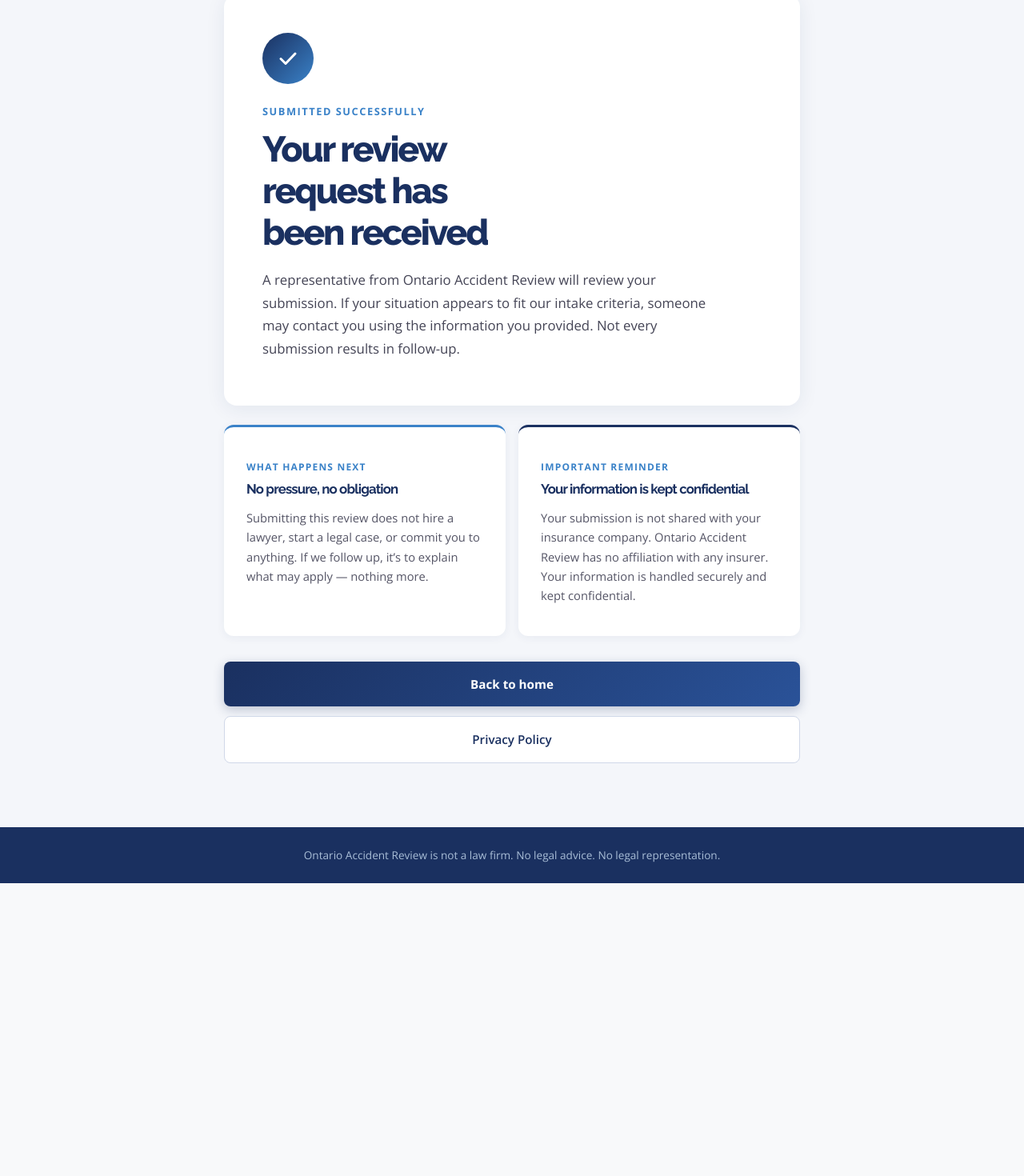
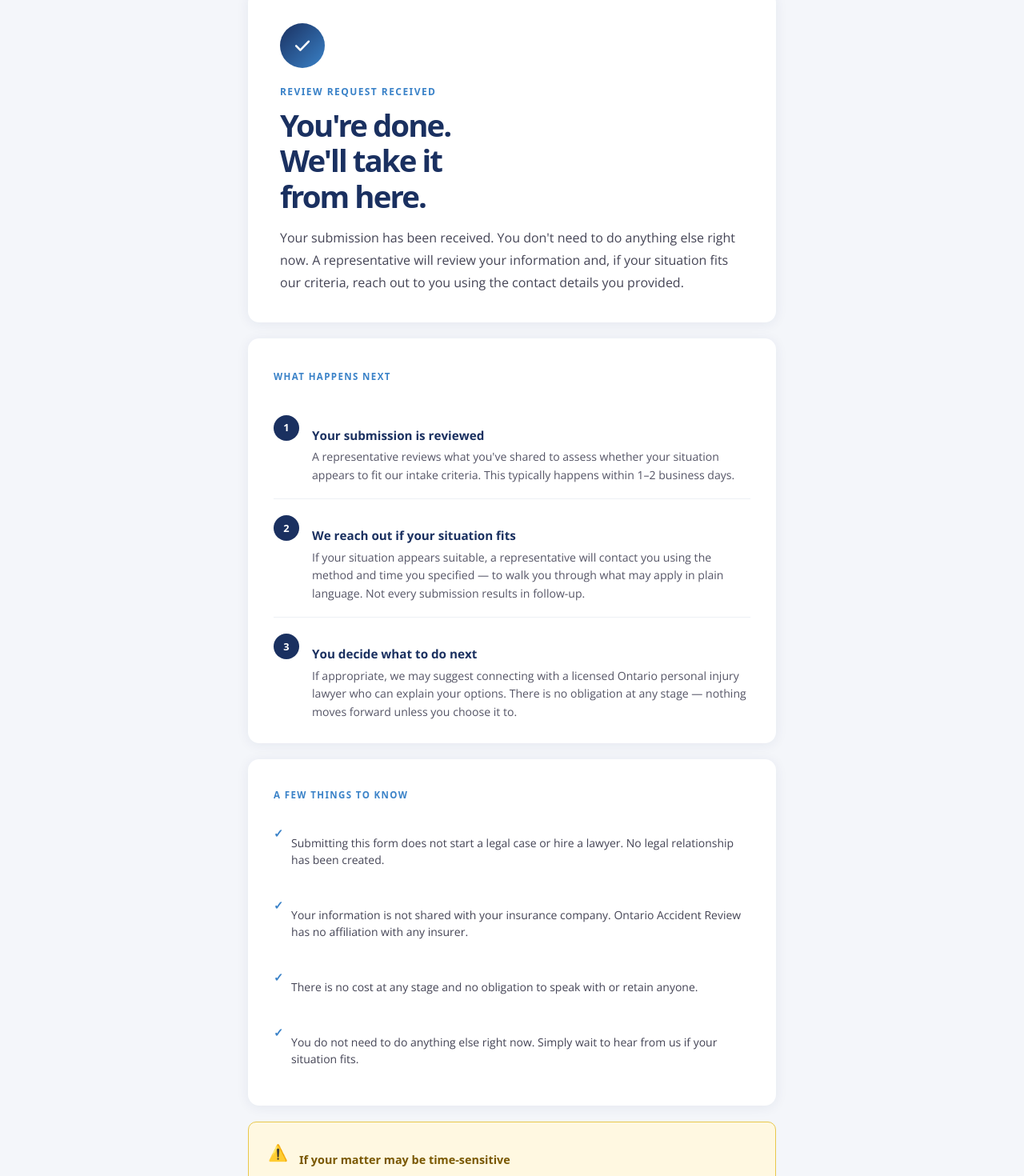
Before and after one commit to jyoung905/OARreal, a Next.js app: page /thank-you in a window 1280 px wide. Shown: the part 140-1610 px from the top of the page at 80% size. Before the commit the page ends 1244 px from the top, so only its background shows below. Built offline with nearby package versions, Linux system fonts and the light colour scheme.

Commit message:
Confirmation page: full rebuild — what happens next, timeline, reassurance, urgency callout, FAQ + contact links

```diff
--- a/app/thank-you/page.tsx
+++ b/app/thank-you/page.tsx
@@ -4,9 +4,9 @@
 import TrackLead from '@/components/TrackLead';
 
 export const metadata = {
-  title: 'Thank You | Ontario Accident Review',
+  title: 'Review Request Received | Ontario Accident Review',
   description:
-    'Your Ontario Accident Review request has been received. A representative may follow up after the submission is reviewed.',
+    'Your Ontario Accident Review request has been received. A representative will review your submission. No obligation, no legal case started.',
   robots: {
     index: false,
     follow: false
@@ -33,100 +33,124 @@
         </div>
       </header>
 
-      <main style={{ background: '#f4f6fa', minHeight: '100vh', padding: 'clamp(32px,6vw,60px) 16px clamp(48px,8vw,80px)' }}>
-        <div style={{ maxWidth: 720, margin: '0 auto' }}>
+      <style>{`
+        .ty-card { background: #fff; border-radius: 14px; box-shadow: 0 2px 16px rgba(26,48,96,0.07); }
+        .ty-step { display: flex; gap: 16px; align-items: flex-start; padding: 18px 0; border-bottom: 1px solid #edf0f5; }
+        .ty-step:last-child { border-bottom: none; padding-bottom: 0; }
+        .ty-num { width: 32px; height: 32px; border-radius: 50%; background: #1a3060; color: #fff; font-weight: 800; font-size: 0.8rem; display: flex; align-items: center; justify-content: center; flex-shrink: 0; margin-top: 2px; font-family: system-ui, sans-serif; }
+        .ty-step-title { font-weight: 700; color: #1a3060; font-size: 0.95rem; margin-bottom: 4px; }
+        .ty-step-body { color: #556; font-size: 0.88rem; line-height: 1.6; margin: 0; }
+        .ty-urgent { background: #fff8e1; border: 1px solid #e8c84a; border-radius: 10px; padding: 20px 24px; display: flex; gap: 14px; align-items: flex-start; }
+        .ty-reassure { display: flex; align-items: flex-start; gap: 10px; padding: 10px 0; }
+        .ty-reassure-text { font-size: 0.875rem; color: #445; line-height: 1.5; }
+        @media (max-width: 480px) {
+          .ty-main-card { padding: 28px 20px 24px !important; }
+          .ty-section { padding: 20px !important; }
+        }
+      `}</style>
 
-          {/* Success card */}
-          <div style={{
-            background: '#fff',
-            borderRadius: 16,
-            padding: '48px 48px 40px',
-            boxShadow: '0 4px 24px rgba(26,48,96,0.08)',
-            marginBottom: 24
-          }}>
-            {/* Icon */}
-            <div style={{
-              width: 64, height: 64, borderRadius: '50%',
-              background: 'linear-gradient(135deg, #1a3060 0%, #3a82c8 100%)',
-              display: 'flex', alignItems: 'center', justifyContent: 'center',
-              marginBottom: 24
-            }}>
-              <svg width="30" height="30" viewBox="0 0 30 30" fill="none">
+      <main style={{ background: '#f4f6fa', minHeight: '100vh', padding: 'clamp(28px,5vw,56px) 16px clamp(48px,8vw,80px)' }}>
+        <div style={{ maxWidth: 660, margin: '0 auto', display: 'flex', flexDirection: 'column', gap: 20 }}>
+
+          {/* ── Hero confirmation card ── */}
+          <div className="ty-card ty-main-card" style={{ padding: '40px 40px 36px' }}>
+            <div style={{ width: 56, height: 56, borderRadius: '50%', background: 'linear-gradient(135deg, #1a3060 0%, #3a82c8 100%)', display: 'flex', alignItems: 'center', justifyContent: 'center', marginBottom: 20 }}>
+              <svg width="26" height="26" viewBox="0 0 30 30" fill="none">
                 <path d="M6 15.5l6 6L24 9" stroke="#fff" strokeWidth="3" strokeLinecap="round" strokeLinejoin="round"/>
               </svg>
             </div>
 
-            <p style={{ color: '#3a82c8', fontWeight: 700, fontSize: '0.8rem', letterSpacing: '0.12em', textTransform: 'uppercase', marginBottom: 12 }}>
-              Submitted Successfully
+            <p style={{ color: '#3a82c8', fontWeight: 700, fontSize: '0.75rem', letterSpacing: '0.12em', textTransform: 'uppercase', marginBottom: 10, fontFamily: 'system-ui, sans-serif' }}>
+              Review request received
             </p>
-            <h1 style={{ color: '#1a3060', fontSize: 'clamp(2rem, 5vw, 2.8rem)', fontWeight: 800, lineHeight: 1.15, marginBottom: 20 }}>
-              Your review request has been received
+            <h1 style={{ color: '#1a3060', fontSize: 'clamp(1.75rem, 4vw, 2.4rem)', fontWeight: 800, lineHeight: 1.15, marginBottom: 16, fontFamily: 'system-ui, sans-serif' }}>
+              You&apos;re done. We&apos;ll take it from here.
             </h1>
-            <p style={{ color: '#445', fontSize: '1.05rem', lineHeight: 1.7, maxWidth: 560 }}>
-              A representative from Ontario Accident Review will review your submission. If
-              your situation appears to fit our intake criteria, someone may contact you
-              using the information you provided. Not every submission results in follow-up.
+            <p style={{ color: '#445', fontSize: '1rem', lineHeight: 1.75, margin: 0 }}>
+              Your submission has been received. You don&apos;t need to do anything else right now.
+              A representative will review your information and, if your situation fits our criteria,
+              reach out to you using the contact details you provided.
             </p>
           </div>
 
-          {/* Info panels */}
-          <div style={{ display: 'grid', gridTemplateColumns: 'repeat(auto-fit,minmax(260px,1fr))', gap: 16, marginBottom: 32 }}>
+          {/* ── What happens next ── */}
+          <div className="ty-card ty-section" style={{ padding: '28px 32px' }}>
+            <p style={{ color: '#3a82c8', fontWeight: 700, fontSize: '0.72rem', letterSpacing: '0.12em', textTransform: 'uppercase', marginBottom: 18, fontFamily: 'system-ui, sans-serif' }}>What happens next</p>
 
-            <div style={{ background: '#fff', borderRadius: 12, padding: '28px 28px 24px', boxShadow: '0 2px 12px rgba(26,48,96,0.06)', borderTop: '3px solid #3a82c8' }}>
-              <p style={{ color: '#3a82c8', fontWeight: 700, fontSize: '0.75rem', letterSpacing: '0.1em', textTransform: 'uppercase', marginBottom: 10 }}>
-                What happens next
-              </p>
-              <h3 style={{ color: '#1a3060', fontWeight: 700, fontSize: '1.05rem', marginBottom: 10 }}>
-                No pressure, no obligation
-              </h3>
-              <p style={{ color: '#556', fontSize: '0.92rem', lineHeight: 1.65 }}>
-                Submitting this review does not hire a lawyer, start a legal case, or commit
-                you to anything. If we follow up, it’s to explain what may apply — nothing more.
+            <div className="ty-step">
+              <div className="ty-num">1</div>
+              <div>
+                <p className="ty-step-title">Your submission is reviewed</p>
+                <p className="ty-step-body">A representative reviews what you&apos;ve shared to assess whether your situation appears to fit our intake criteria. This typically happens within 1&ndash;2 business days.</p>
+              </div>
+            </div>
+
+            <div className="ty-step">
+              <div className="ty-num">2</div>
+              <div>
+                <p className="ty-step-title">We reach out if your situation fits</p>
+                <p className="ty-step-body">If your situation appears suitable, a representative will contact you using the method and time you specified &mdash; to walk you through what may apply in plain language. Not every submission results in follow-up.</p>
+              </div>
+            </div>
+
+            <div className="ty-step">
+              <div className="ty-num">3</div>
+              <div>
+                <p className="ty-step-title">You decide what to do next</p>
+                <p className="ty-step-body">If appropriate, we may suggest connecting with a licensed Ontario personal injury lawyer who can explain your options. There is no obligation at any stage &mdash; nothing moves forward unless you choose it to.</p>
+              </div>
+            </div>
+          </div>
+
+          {/* ── Reassurance block ── */}
+          <div className="ty-card ty-section" style={{ padding: '24px 32px' }}>
+            <p style={{ color: '#3a82c8', fontWeight: 700, fontSize: '0.72rem', letterSpacing: '0.12em', textTransform: 'uppercase', marginBottom: 16, fontFamily: 'system-ui, sans-serif' }}>A few things to know</p>
+            {[
+              { icon: '✓', text: 'Submitting this form does not start a legal case or hire a lawyer. No legal relationship has been created.' },
+              { icon: '✓', text: 'Your information is not shared with your insurance company. Ontario Accident Review has no affiliation with any insurer.' },
+              { icon: '✓', text: 'There is no cost at any stage and no obligation to speak with or retain anyone.' },
+              { icon: '✓', text: 'You do not need to do anything else right now. Simply wait to hear from us if your situation fits.' },
+            ].map((item, i) => (
+              <div key={i} className="ty-reassure">
+                <span style={{ color: '#3a82c8', fontWeight: 800, fontSize: '0.9rem', flexShrink: 0, marginTop: 1 }}>{item.icon}</span>
+                <p className="ty-reassure-text">{item.text}</p>
+              </div>
+            ))}
+          </div>
+
+          {/* ── Urgent/time-sensitive callout ── */}
+          <div className="ty-urgent">
+            <span style={{ fontSize: '1.25rem', flexShrink: 0, marginTop: 2 }}>⚠️</span>
+            <div>
+              <p style={{ fontWeight: 700, color: '#7a5800', fontSize: '0.9rem', marginBottom: 6, fontFamily: 'system-ui, sans-serif' }}>If your matter may be time-sensitive</p>
+              <p style={{ color: '#7a5800', fontSize: '0.85rem', lineHeight: 1.65, margin: 0 }}>
+                Ontario accident claims can involve deadlines for notifying your insurer and filing applications.
+                If you believe your situation is urgent or a deadline may be approaching,
+                please <strong>do not wait for our follow-up</strong> &mdash; seek qualified legal advice promptly.
+                Ontario Accident Review does not provide legal deadline advice.
               </p>
             </div>
-
-            <div style={{ background: '#fff', borderRadius: 12, padding: '28px 28px 24px', boxShadow: '0 2px 12px rgba(26,48,96,0.06)', borderTop: '3px solid #1a3060' }}>
-              <p style={{ color: '#3a82c8', fontWeight: 700, fontSize: '0.75rem', letterSpacing: '0.1em', textTransform: 'uppercase', marginBottom: 10 }}>
-                Important reminder
-              </p>
-              <h3 style={{ color: '#1a3060', fontWeight: 700, fontSize: '1.05rem', marginBottom: 10 }}>
-                Your information is kept confidential
-              </h3>
-              <p style={{ color: '#556', fontSize: '0.92rem', lineHeight: 1.65 }}>
-                Your submission is not shared with your insurance company. Ontario Accident
-                Review has no affiliation with any insurer. Your information is handled
-                securely and kept confidential.
-              </p>
-            </div>
-
           </div>
 
-          {/* CTA */}
-          <div style={{ display: 'flex', gap: 12, flexWrap: 'wrap', flexDirection: 'column' }}>
-            <Link href="/" style={{
-              display: 'block', textAlign: 'center',
-              background: 'linear-gradient(135deg, #1a3060 0%, #2a5298 100%)',
-              color: '#fff', fontWeight: 700, fontSize: '0.95rem',
-              padding: '16px 32px', borderRadius: 8, textDecoration: 'none',
-              boxShadow: '0 4px 14px rgba(26,48,96,0.25)', minHeight: 52
-            }}>
-              Back to home
+          {/* ── Links ── */}
+          <div style={{ display: 'flex', gap: 12, flexWrap: 'wrap' }}>
+            <Link href="/#faq" style={{ flex: 1, minWidth: 200, display: 'block', textAlign: 'center', background: '#1a3060', color: '#fff', fontWeight: 700, fontSize: '0.9rem', padding: '14px 24px', borderRadius: 8, textDecoration: 'none', minHeight: 48, lineHeight: '20px' }}>
+              Common questions
             </Link>
-            <Link href="/privacy" style={{
-              display: 'block', textAlign: 'center',
-              background: '#fff', color: '#1a3060', fontWeight: 600, fontSize: '0.95rem',
-              padding: '16px 32px', borderRadius: 8, textDecoration: 'none',
-              border: '1.5px solid #d0d8e8'
-            }}>
-              Privacy Policy
+            <Link href="/contact" style={{ flex: 1, minWidth: 200, display: 'block', textAlign: 'center', background: '#fff', color: '#1a3060', fontWeight: 600, fontSize: '0.9rem', padding: '14px 24px', borderRadius: 8, textDecoration: 'none', border: '1.5px solid #d0d8e8', minHeight: 48, lineHeight: '20px' }}>
+              Contact us
             </Link>
           </div>
+
+          <p style={{ textAlign: 'center', fontSize: '0.8rem', color: '#889', lineHeight: 1.5 }}>
+            Ontario Accident Review is not a law firm and does not provide legal advice or legal representation.
+          </p>
 
         </div>
       </main>
 
-      <footer style={{ background: '#1a3060', color: '#a8bdd6', textAlign: 'center', padding: '24px 20px', fontSize: '0.85rem' }}>
-        Ontario Accident Review is not a law firm. No legal advice. No legal representation.
+      <footer style={{ background: '#1a3060', color: '#a8bdd6', textAlign: 'center', padding: '20px', fontSize: '0.82rem' }}>
+        &copy; 2026 Ontario Accident Review &mdash; Not a law firm. No legal advice. No legal representation.
       </footer>
     </>
   );
```
